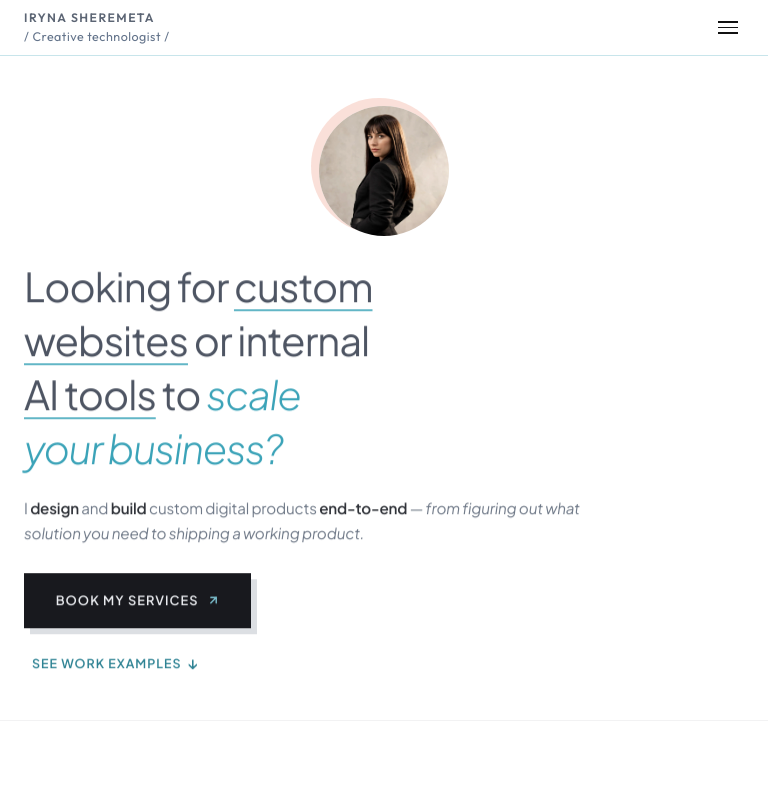
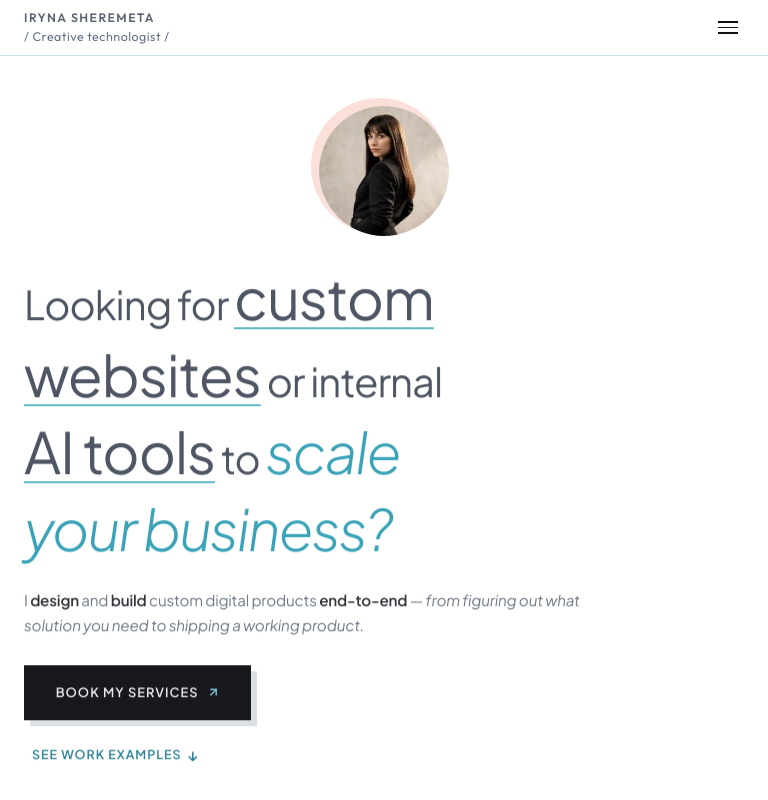
Before and after one commit to Irene2828/porfoliojuly, a Next.js app: page / in a window 768 px wide. Shown: the top 800 px of the page. Built offline with nearby package versions, Linux system fonts and the light colour scheme; no server answers; the database is empty.

Commit message:
style: mobile hero — black headline text +20%, accents pinned

```diff
--- a/src/app/components/Hero.css
+++ b/src/app/components/Hero.css
@@ -2110,3 +2110,23 @@
     font-size: clamp(2.83rem, 11.33vw, 3.56rem) !important; /* +10% more */
   }
 }
+
+/* ── Mobile hero: black headline text +20%, teal/coral pinned (14.10.2026) ── */
+@media (max-width: 900px) {
+  .hero-name-group .hero-text h1 {
+    font-size: clamp(3.089rem, 12.355vw, 3.881rem) !important;
+  }
+  .hero-text .headline-teal-underline,
+  .hero-text .headline-italic-thinner {
+    font-size: clamp(2.574rem, 10.296vw, 3.234rem) !important;
+  }
+}
+@media (min-width: 414px) and (max-width: 900px) {
+  .hero-name-group .hero-text h1 {
+    font-size: clamp(3.4rem, 13.6vw, 4.27rem) !important;
+  }
+  .hero-text .headline-teal-underline,
+  .hero-text .headline-italic-thinner {
+    font-size: clamp(2.83rem, 11.33vw, 3.56rem) !important;
+  }
+}
```
